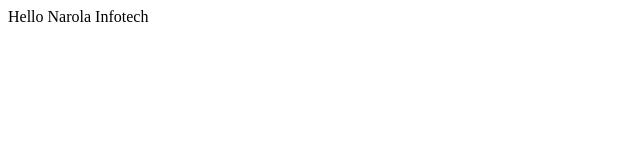
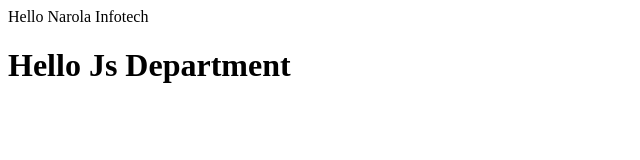
Before and after one commit to jainam8896/demo-task, a plain HTML site: page index.html in a window 1280 px wide. Shown: the whole page, without its empty margins (0-640 px from the left). Drawn offline with Linux system fonts and the light colour scheme.

Commit message:
Update index.html

```diff
--- a/index.html
+++ b/index.html
@@ -1 +1,2 @@
 <p>Hello Narola Infotech</p>
+<h1>Hello Js Department</h1>
```
